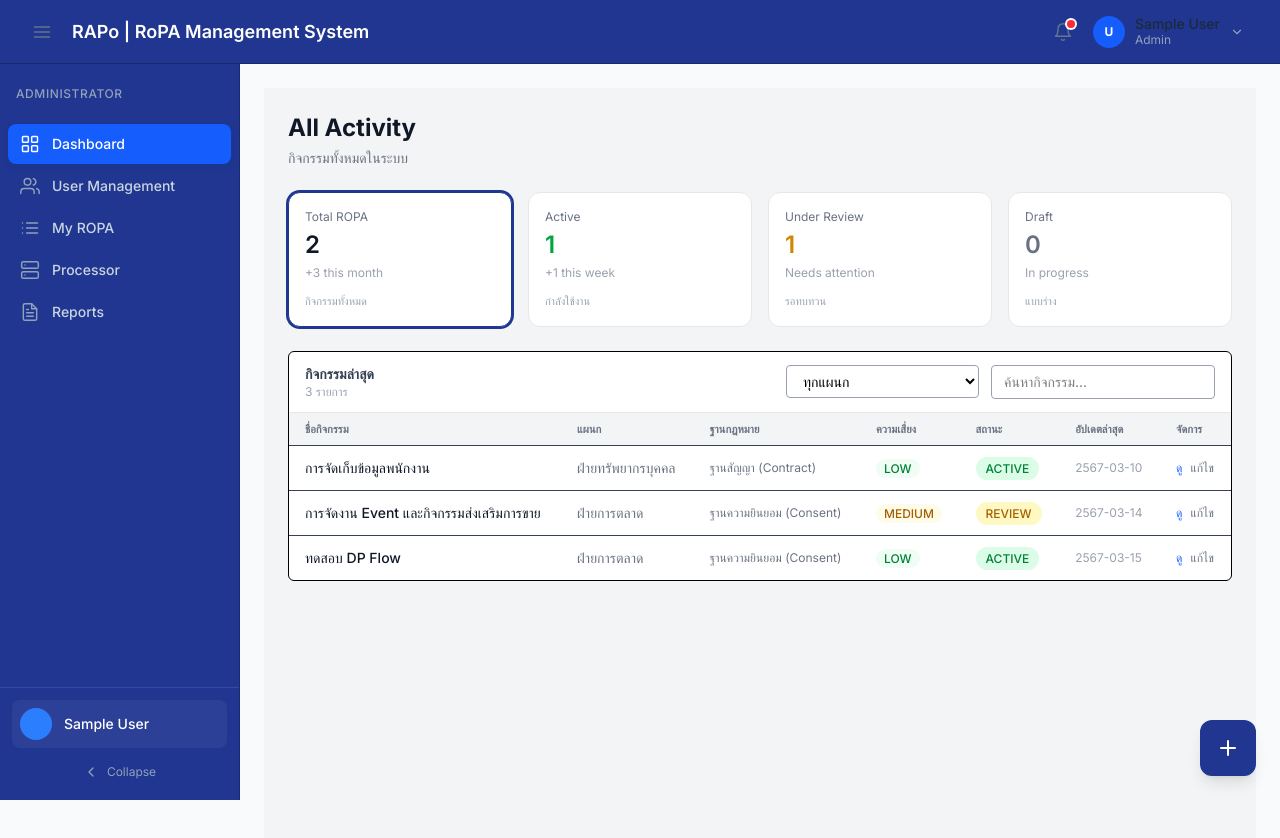
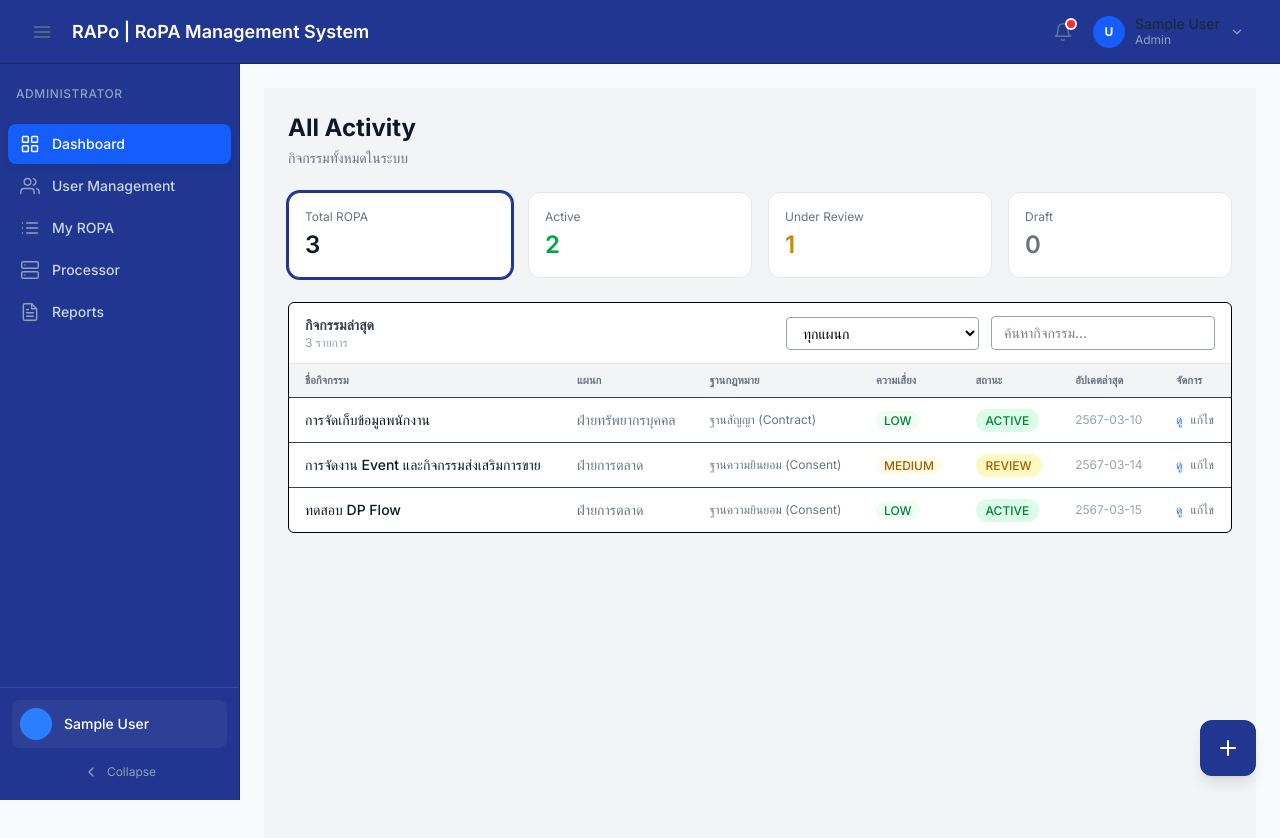
Before and after one commit to Jinny112477/RaPo, a Next.js app in the folder rapo/: page /dashboard in a window 1280 px wide. Shown: the top 838 px of the page. Built offline with nearby package versions, Linux system fonts and the light colour scheme; sample sign-in values are in the browser's storage.

Commit message:
แก้filter block

```diff
--- a/rapo/app/(dashboard)/dashboard/page.tsx
+++ b/rapo/app/(dashboard)/dashboard/page.tsx
@@ -25,33 +25,25 @@ export default function DashboardPage() {
     {
       key: 'ALL',
       title: 'Total ROPA',
-      value: mockStats.total,
-      sub: 'กิจกรรมทั้งหมด',
-      extra: '+3 this month',
+      value: mockActivities.length,
       color: 'text-gray-900'
     },
     {
       key: 'ACTIVE',
       title: 'Active',
-      value: mockStats.active,
-      sub: 'กำลังใช้งาน',
-      extra: '+1 this week',
+      value: mockActivities.filter(a => a.status === 'ACTIVE').length,
       color: 'text-green-600'
     },
     {
       key: 'REVIEW',
       title: 'Under Review',
-      value: mockStats.review,
-      sub: 'รอทบทวน',
-      extra: 'Needs attention',
+      value: mockActivities.filter(a => a.status === 'REVIEW').length,
       color: 'text-yellow-600'
     },
     {
       key: 'DRAFT',
       title: 'Draft',
-      value: mockStats.draft,
-      sub: 'แบบร่าง',
-      extra: 'In progress',
+      value: mockActivities.filter(a => a.status === 'DRAFT').length,
       color: 'text-gray-500'
     },
   ];
@@ -111,14 +103,6 @@ export default function DashboardPage() {
               <p className={`text-2xl font-semibold mt-1 ${s.color}`}>
                 {s.value}
               </p>
-
-              <p className="text-xs text-gray-400 mt-1">
-                {s.extra}
-              </p>
-
-              <div className="mt-3 text-[11px] text-gray-400">
-                {s.sub}
-              </div>
             </button>
           );
         })}
```
